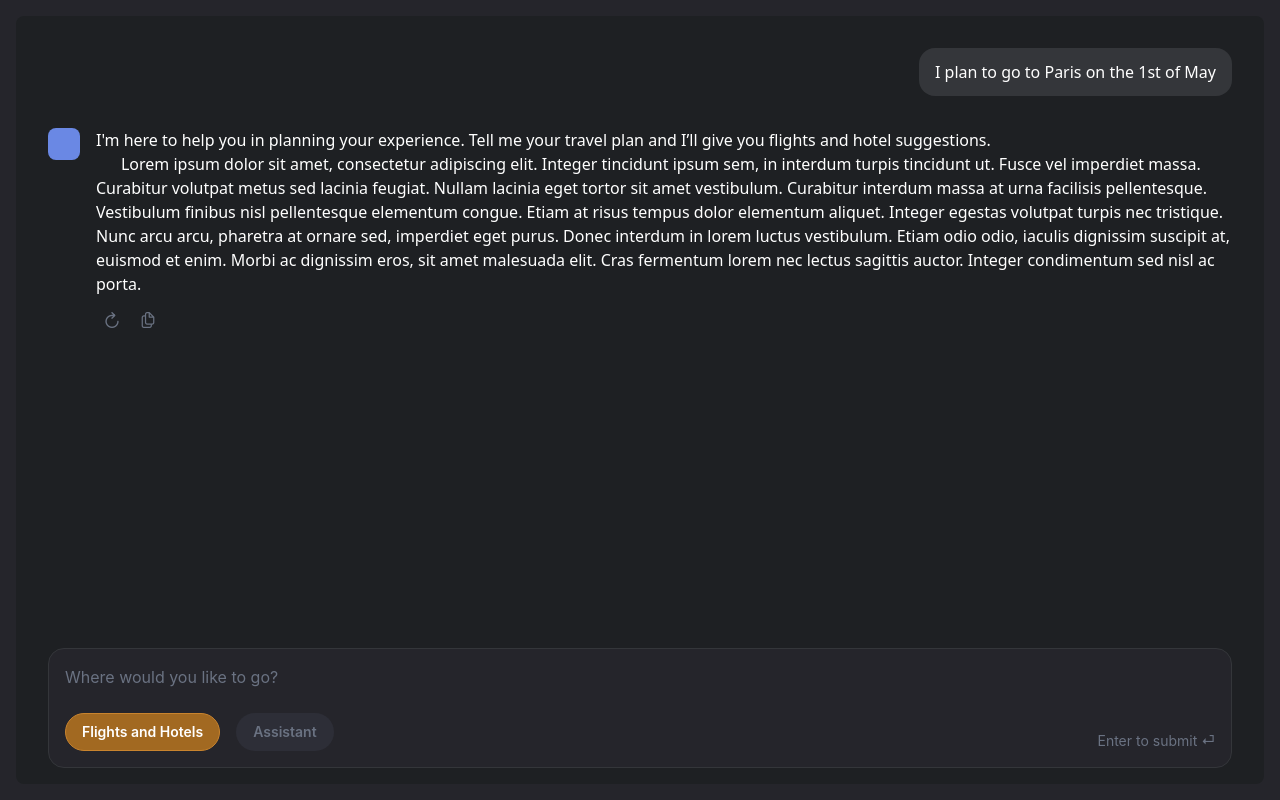
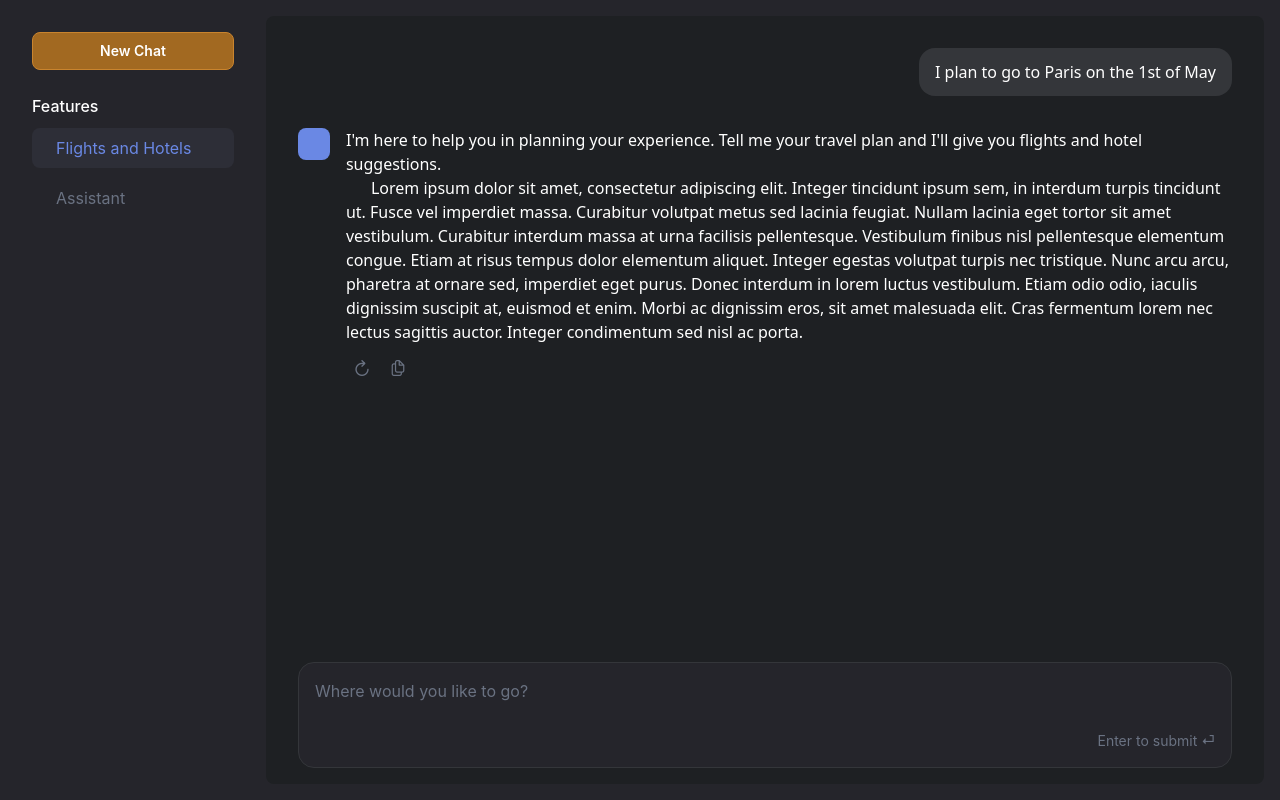
Before and after one commit to minhdao911/ai-travel-companion, a Vue app in the folder frontend/: page / in a window 1280 px wide. Built offline with nearby package versions, Linux system fonts and the light colour scheme.

Commit message:
Update UI

```diff
--- a/frontend/src/App.vue
+++ b/frontend/src/App.vue
@@ -1,6 +1,7 @@
 <script setup lang="ts">
 import { RouterLink, RouterView } from "vue-router";
 import Container from "./components/Container.vue";
+import NavBar from "./components/NavBar.vue";
 </script>
 
 <template>
@@ -21,5 +22,9 @@ import Container from "./components/Container.vue";
       <RouterView />
     </main>
   </div> -->
-  <RouterView />
+  <!-- <RouterView /> -->
+  <div class="flex p-4 h-screen w-screen gap-4">
+    <NavBar />
+    <RouterView />
+  </div>
 </template>
--- a/frontend/src/components/AIReponse.vue
+++ b/frontend/src/components/AIReponse.vue
@@ -1,10 +1,21 @@
 <script setup lang="ts">
+import { ref } from "vue";
 import Button from "./Button.vue";
 import Icon from "./Icon.vue";
 
 const props = defineProps<{
   content: string;
 }>();
+
+const isCopied = ref(false);
+
+const handleCopy = () => {
+  navigator.clipboard.writeText(props.content);
+  isCopied.value = true;
+  setTimeout(() => {
+    isCopied.value = false;
+  }, 1000);
+};
 </script>
 
 <template>
@@ -20,7 +31,12 @@ const props = defineProps<{
         <Button variant="icon" tooltip tooltipText="Regenerate">
           <Icon name="refresh" size="text-base" />
         </Button>
-        <Button variant="icon" tooltip tooltipText="Copy">
+        <Button
+          variant="icon"
+          tooltip
+          :tooltipText="isCopied ? 'Copied' : 'Copy'"
+          @click="handleCopy"
+        >
           <Icon name="copy" size="text-base" />
         </Button>
       </div>
--- a/frontend/src/components/Button.vue
+++ b/frontend/src/components/Button.vue
@@ -33,7 +33,7 @@ const getVariantClasses = () => {
 };
 const buttonClasses = computed(() => {
   const defaultClasses =
-    " relative px-4 py-2 border text-sm font-semibold rounded-full cursor-pointer";
+    " relative px-4 py-2 border text-sm font-semibold rounded-lg cursor-pointer";
   return twMerge(defaultClasses, getVariantClasses(), props.class);
 });
 </script>
--- a/frontend/src/components/Container.vue
+++ b/frontend/src/components/Container.vue
@@ -1,7 +1,5 @@
 <template>
-  <main class="flex flex-col h-screen w-screen p-4">
-    <div class="flex flex-col h-full w-full bg-dark-800 rounded-lg p-8 pb-4">
-      <slot></slot>
-    </div>
+  <main class="flex flex-col h-full w-full bg-dark-800 rounded-lg p-8 pb-4">
+    <slot></slot>
   </main>
 </template>
--- /dev/null
+++ b/frontend/src/components/NavBar.vue
@@ -0,0 +1,54 @@
+<script setup lang="ts">
+import { RouterLink, useRoute } from "vue-router";
+import Button from "./Button.vue";
+import Icon from "./Icon.vue";
+import router from "@/router";
+
+const links = [
+  {
+    name: "Flights and Hotels",
+    icon: "flight",
+    href: "/",
+  },
+  {
+    name: "Assistant",
+    icon: "chat",
+    href: "/assistant",
+  },
+];
+
+const isActiveLink = (path: string) => {
+  const route = useRoute();
+  return route.path === path;
+};
+
+const handleNewChat = () => {
+  // Navigate to home page
+  router.push("/");
+
+  // Emit a custom event that parent components can listen to for clearing state
+  window.dispatchEvent(new CustomEvent("clear-chat-state"));
+};
+</script>
+
+<template>
+  <nav class="flex flex-col gap-6 p-4 w-72 h-full text-white">
+    <Button variant="primary" @click="handleNewChat">New Chat</Button>
+    <div class="flex flex-col gap-2.5 w-full">
+      <p class="font-medium">Features</p>
+      <RouterLink
+        v-for="link in links"
+        :key="link.name"
+        :to="link.href"
+        class="flex items-center gap-2 p-2 px-4 rounded-lg"
+        :class="{
+          'text-blue bg-dark-400': isActiveLink(link.href),
+          'text-gray-500 hover:text-blue hover:bg-dark-400': !isActiveLink(link.href),
+        }"
+      >
+        <Icon :name="link.icon" size="text-base" />
+        <p>{{ link.name }}</p>
+      </RouterLink>
+    </div>
+  </nav>
+</template>
--- a/frontend/src/components/TextInput.vue
+++ b/frontend/src/components/TextInput.vue
@@ -37,7 +37,7 @@ const inputValue = computed({
 });
 
 // Setup textarea autosize after inputValue is defined
-const { textarea } = useTextareaAutosize({ input: inputValue });
+const { textarea } = useTextareaAutosize({ input: inputValue, styleProp: "minHeight" });
 
 // Make sure our DOM ref and the composable ref are synchronized
 watch(
@@ -66,29 +66,16 @@ const handleEnter = (event: KeyboardEvent) => {
 </script>
 
 <template>
-  <div class="flex flex-col gap-6 bg-dark-500 border-dark-200 border rounded-[1rem] p-4">
+  <div class="relative flex flex-col gap-6 bg-dark-500 border-dark-200 border rounded-[1rem] p-4">
     <textarea
       ref="textareaRef"
       v-model="inputValue"
       class="w-full border-none resize-none text-white placeholder-gray-500 focus:outline-none max-h-[10rem]"
       :placeholder="props.placeholder"
+      rows="3"
       @keydown.enter="handleEnter"
     />
-    <div class="flex justify-between items-end">
-      <div class="flex gap-4">
-        <Button
-          :variant="props.activeTab === Tabs.FlightsAndHotels ? 'primary' : 'secondary'"
-          @click="handleFlightsAndHotelsClick"
-        >
-          Flights and Hotels
-        </Button>
-        <Button
-          :variant="props.activeTab === Tabs.Assistant ? 'primary' : 'secondary'"
-          @click="handleAssistantClick"
-        >
-          Assistant
-        </Button>
-      </div>
+    <div class="absolute bottom-4 right-4 flex justify-between items-end">
       <p class="text-gray-500 text-sm">Enter to submit ⏎</p>
     </div>
   </div>
--- a/frontend/src/views/AssistantView.vue
+++ b/frontend/src/views/AssistantView.vue
@@ -1,5 +1,5 @@
 <script setup lang="ts">
-import { ref } from "vue";
+import { ref, onMounted, onUnmounted } from "vue";
 import Container from "@/components/Container.vue";
 import TextInput from "@/components/TextInput.vue";
 import Card from "@/components/Card.vue";
@@ -33,10 +33,25 @@ const handleInputEnter = () => {
   });
   input.value = "";
 };
+
+// Function to clear messages when the clear-chat-state event is triggered
+const clearChatState = () => {
+  messages.value = [];
+  input.value = "";
+};
+
+// Set up event listener when component is mounted
+onMounted(() => {
+  window.addEventListener("clear-chat-state", clearChatState);
+});
+
+// Clean up event listener when component is unmounted
+onUnmounted(() => {
+  window.removeEventListener("clear-chat-state", clearChatState);
+});
 </script>
 
 <template>
-  <main class="flex flex-col h-screen w-screen">
   <Container>
     <div class="flex flex-col justify-between w-full h-full">
       <Welcome v-if="messages.length === 0">
@@ -67,5 +82,4 @@ const handleInputEnter = () => {
       />
     </div>
   </Container>
-  </main>
 </template>
--- a/frontend/src/views/HomeView.vue
+++ b/frontend/src/views/HomeView.vue
@@ -1,5 +1,5 @@
 <script setup lang="ts">
-import { ref } from "vue";
+import { ref, onMounted, onUnmounted } from "vue";
 import Container from "@/components/Container.vue";
 import TextInput from "@/components/TextInput.vue";
 import { Tabs, type Message } from "@/types";
@@ -14,7 +14,7 @@ const messages = ref<Message[]>([
   },
   {
     id: "2",
-    content: `I'm here to help you in planning your experience. Tell me your travel plan and I’ll give you flights and hotel suggestions.
+    content: `I'm here to help you in planning your experience. Tell me your travel plan and I'll give you flights and hotel suggestions.
       Lorem ipsum dolor sit amet, consectetur adipiscing elit. Integer tincidunt ipsum sem, in interdum turpis tincidunt ut. Fusce vel imperdiet massa. Curabitur volutpat metus sed lacinia feugiat. Nullam lacinia eget tortor sit amet vestibulum. Curabitur interdum massa at urna facilisis pellentesque. Vestibulum finibus nisl pellentesque elementum congue. Etiam at risus tempus dolor elementum aliquet. Integer egestas volutpat turpis nec tristique. Nunc arcu arcu, pharetra at ornare sed, imperdiet eget purus. Donec interdum in lorem luctus vestibulum. Etiam odio odio, iaculis dignissim suscipit at, euismod et enim. Morbi ac dignissim eros, sit amet malesuada elit. Cras fermentum lorem nec lectus sagittis auctor. Integer condimentum sed nisl ac porta.`,
     role: "assistant",
   },
@@ -30,15 +30,30 @@ const handleInputEnter = () => {
   });
   input.value = "";
 };
+
+// Function to clear messages when the clear-chat-state event is triggered
+const clearChatState = () => {
+  messages.value = [];
+  input.value = "";
+};
+
+// Set up event listener when component is mounted
+onMounted(() => {
+  window.addEventListener("clear-chat-state", clearChatState);
+});
+
+// Clean up event listener when component is unmounted
+onUnmounted(() => {
+  window.removeEventListener("clear-chat-state", clearChatState);
+});
 </script>
 
 <template>
-  <main class="flex flex-col h-screen w-screen">
   <Container>
     <div class="flex flex-col justify-between w-full h-full">
       <Welcome v-if="messages.length === 0">
         <p class="text-gray-500 max-w-xl text-center">
-            I’m here to help you in planning your experience. Tell me your travel plan and I’ll give
+          I'm here to help you in planning your experience. Tell me your travel plan and I'll give
           you flights and hotel suggestions.
         </p>
       </Welcome>
@@ -51,5 +66,4 @@ const handleInputEnter = () => {
       />
     </div>
   </Container>
-  </main>
 </template>
```
Also changed, not shown: frontend/src/assets/chat.svg (added), frontend/src/assets/flight.svg (added). Lines whose indentation alone changed are shown as unchanged.
